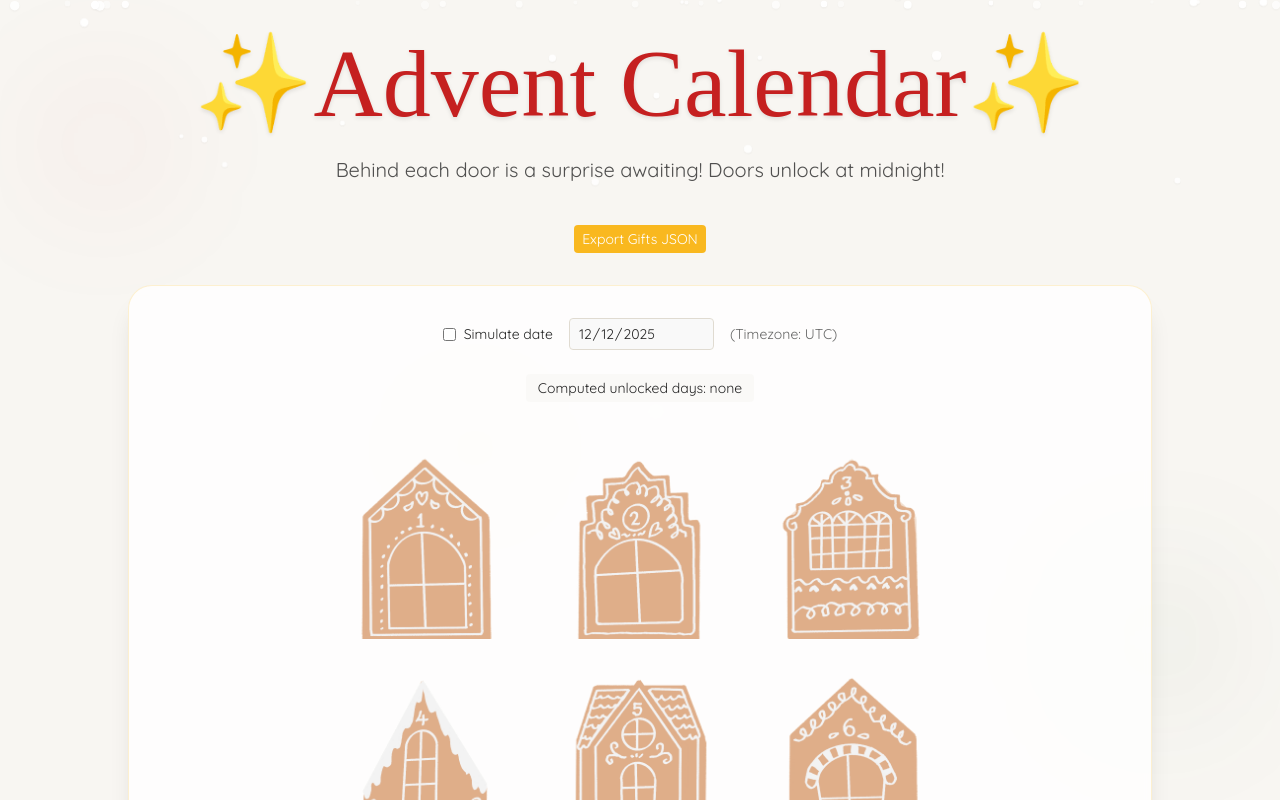
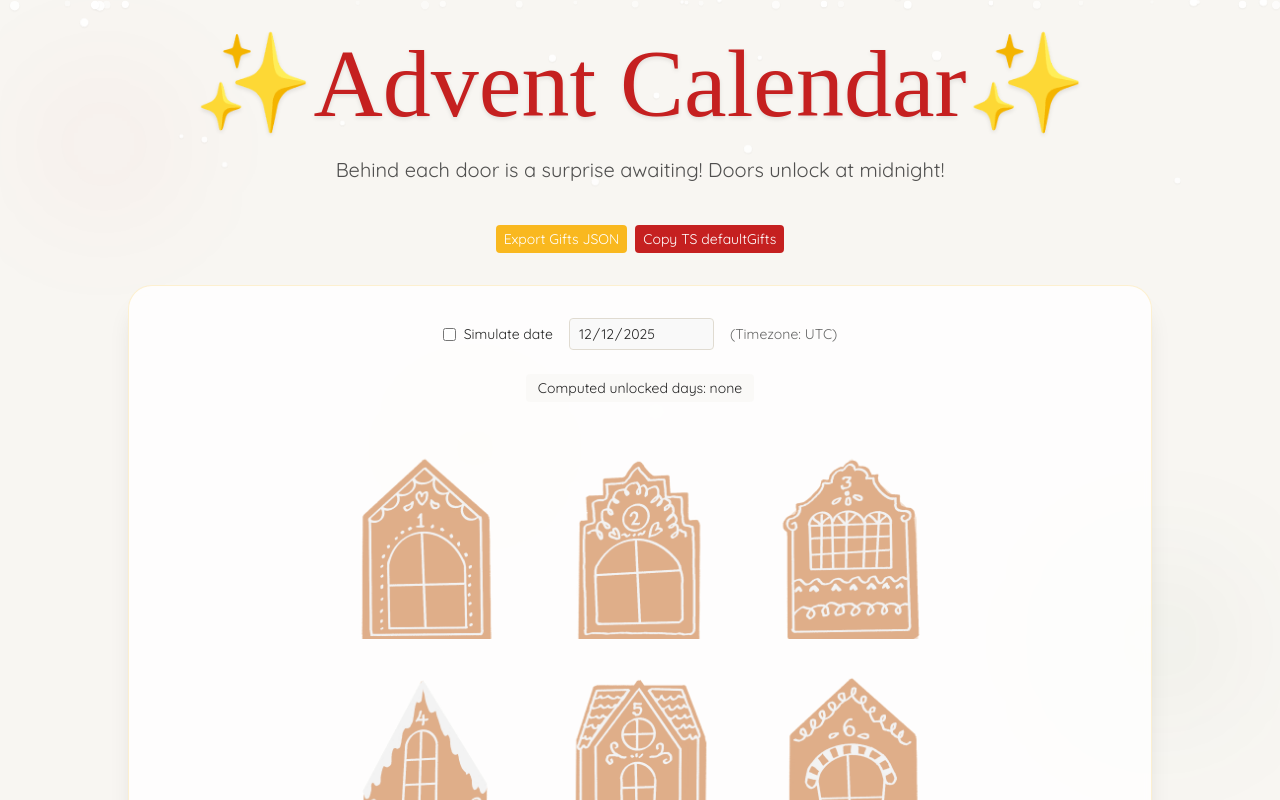
Before and after one commit to bu1bzy/gingerbreadadventcal, a React (Vite) app: page / in a window 1280 px wide. Shown: the top 800 px of the page. Built offline with nearby package versions, Linux system fonts and the light colour scheme; no server answers; the HTML template or start-up script is replaced by a standard one; a web font is replaced by a local one.

Commit message:
Add Export/Copy Admin tools to export current gifts to JSON or TS for code commit

```diff
--- a/src/pages/Index.tsx
+++ b/src/pages/Index.tsx
@@ -196,6 +196,28 @@ Doors unlock at midnight!</p>
                 >
                   Export Gifts JSON
                 </button>
+                <button
+                  onClick={() => {
+                    const items = Array.from({ length: 12 }, (_, i) => ({
+                      day_number: i + 1,
+                      content_text: doorTexts[i] ?? null,
+                      content_image_url: doorImages[i] ?? null,
+                      content_link: doorLinks[i] ?? null,
+                    }));
+                    const ts = `export const defaultGifts = ${JSON.stringify(items, null, 2)};\n`;
+                    navigator.clipboard.writeText(ts).then(() => {
+                      setSaveStatus('Copied defaultGifts to clipboard');
+                      setTimeout(() => setSaveStatus(''), 2000);
+                    }).catch(err => {
+                      console.error('Failed to copy:', err);
+                      setSaveStatus('Failed to copy to clipboard');
+                      setTimeout(() => setSaveStatus(''), 2000);
+                    });
+                  }}
+                  className="px-2 py-1 bg-christmas-red text-white rounded text-sm hover:bg-christmas-red/80 transition"
+                >
+                  Copy TS defaultGifts
+                </button>
               </div>
             </div>
 
```
